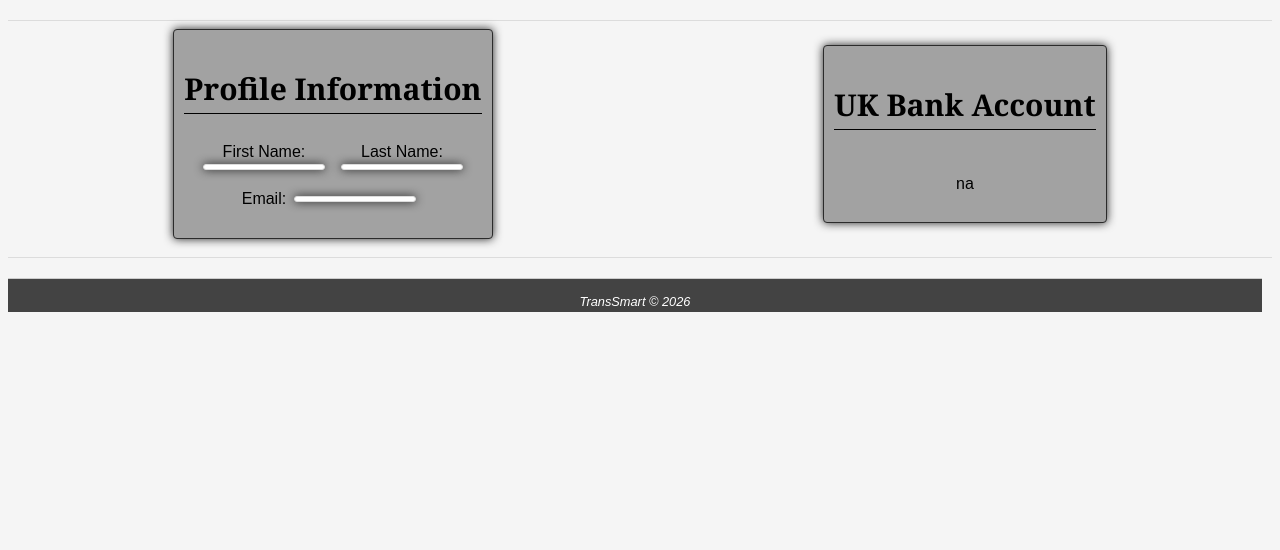
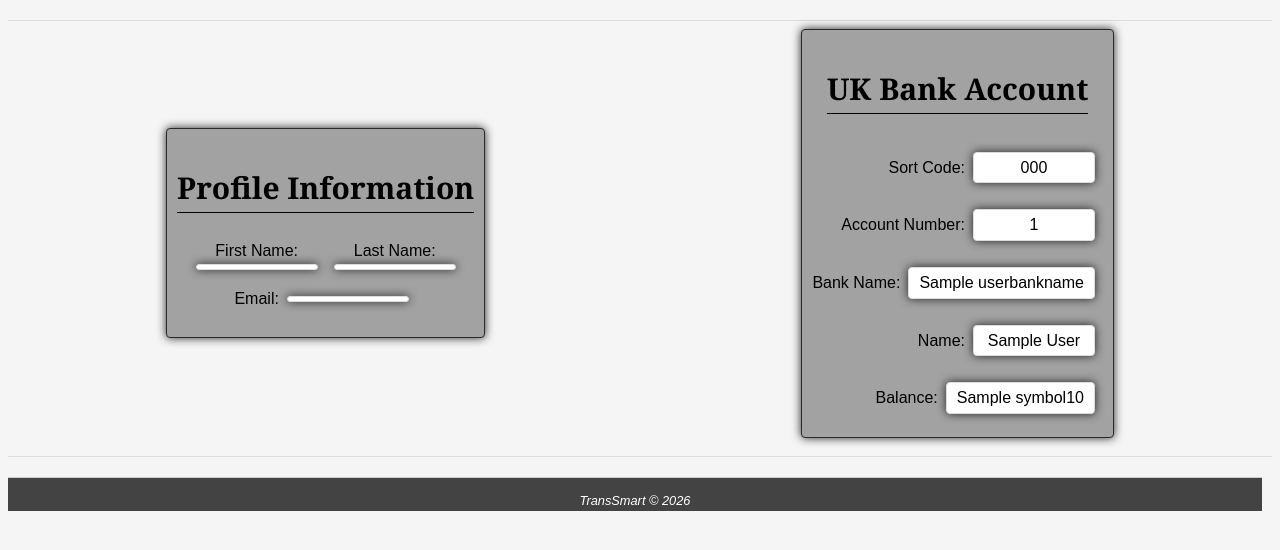
Before and after one commit to mikdmassive/SoloProjectSem2Year1, a Flask app: template website_code/templates/profile.html in a window 1280 px wide. Shown: the part 138-688 px from the top of the page. Run offline with Flask 3, Linux system fonts and the light colour scheme; the template is opened without the code that fills it: most values are stand-ins (such as "Sample title", 1, 10 or a date in 2020).

Commit message:
bank account linking

```diff
--- a/website_code/app.py
+++ b/website_code/app.py
@@ -22,6 +22,44 @@ def loginChecker():
         return ""
     else:
         return session["user_email"]
+def returnBankNameFromSortCode(sc):
+    conn = mysql.connector.connect(**db_config)
+    cursor = conn.cursor(dictionary=True)
+    cursor.execute("SELECT * FROM bank WHERE SortCode = %s",(sc,))
+    bank = cursor.fetchone()
+    cursor.close()
+    if bank:
+        return bank["BankName"]
+    else:
+        return ""
+def returnBankAcc(an,sc):
+    if an is not None and sc is not None:
+        conn = mysql.connector.connect(**db_config)
+        cursor = conn.cursor(dictionary=True)
+        cursor.execute("SELECT * FROM bank_account WHERE SortCode = '"+sc+"' AND AccountNumber = '"+an+"';")
+        bankacc = cursor.fetchone()
+        cursor.close()
+        if bankacc:
+            return bankacc
+        else:
+            return ""
+    else:
+        return ""
+
+def getCurrencyFromID(id):
+    if id is not None:
+        conn = mysql.connector.connect(**db_config)
+        cursor = conn.cursor(dictionary=True)
+        cursor.execute("SELECT * FROM currency WHERE CurrencyID = '"+id+"';")
+        cs = cursor.fetchone()
+        cursor.close()
+        if cs:
+            return cs
+        else:
+            return ""
+    else:
+        return ""
+
 # input validations
 def emailValidChecker(email):
     regExpression_Email = r"^[^@\s]+@[^@\s]+\.[^@\s]+$"
@@ -61,13 +99,49 @@ def exchange_rates():
     return render_template('exchange_rates.html',user = getUserFromEmail(loginChecker()))
 
 
-@app.route('/profile')
+@app.route('/profile',methods=["GET","POST"])
 def profile():
     user = getUserFromEmail(loginChecker())
     if user:
-        return render_template('profile.html',user=user)
+        userbankacc = returnBankAcc(user["UKBankAcc_AccountNumber"],user["UKBankAcc_SortCode"])
+        userbankname = returnBankNameFromSortCode(user["UKBankAcc_SortCode"])
+        currency = ""
+        if userbankacc:
+            currency = getCurrencyFromID(userbankacc["CurrencyID"])
+        if request.method =="POST":
+            accountnumber = request.form["accountnumber"]
+            sortcode = request.form["sortcode"]
+            password = request.form["password"]
+            bankacc = returnBankAcc(accountnumber,sortcode)
+
+
+            if bankacc:
+                if bankacc["CurrencyID"] == "GBP":
+                    if password == bankacc["Password"]:
+                        conn = mysql.connector.connect(**db_config)
+                        cursor = conn.cursor()
+                        cursor.execute(
+                            "UPDATE `transsmartdatabase`.`user` SET `UKBankAcc_AccountNumber` = %s , `UKBankAcc_SortCode` = %s WHERE `Email`= %s;",
+                            (accountnumber,sortcode,user["Email"])
+                        )
+                        conn.commit()
+                        cursor.close()
+                        return redirect(url_for('profile'))
+
+                    else:
+                        flash("Incorrect password.","error")
+
+                else:
+                    flash("The currency in this account is not GBP.","error")
+
+            else:
+                flash("Bank Account not found.","error")
+
+        return render_template('profile.html',user=user,userbankacc = userbankacc,userbankname=userbankname,currency=currency)
     else:
         return redirect(url_for('home'))
+
+
 @app.route('/login',methods=["GET","POST"])
 def login():
     if loginChecker()=="":
--- a/website_code/static/styles/style.css
+++ b/website_code/static/styles/style.css
@@ -129,6 +129,11 @@ nav ul li :hover {
 }
 .flexrow.spacearound{
   justify-content: space-around;
+}
+.right{
+  justify-content: right;
+  align-items: end;
+  text-align: right;
 }
 
 footer {
--- a/website_code/templates/profile.html
+++ b/website_code/templates/profile.html
@@ -25,10 +25,50 @@
     </div>
     <div class="insidesection grayBack">
         <h2 class="underline">UK Bank Account</h2>
-        {% if user.UKBankAcc_AccountNumber %}
-            <p>ye</p>
+        {% if userbankacc and userbankname %}
+            <div class="flex right">
+                <div class="flexrow">
+                    <p>Sort Code:</p>
+                    <p class="roundedbox">{{ userbankacc.SortCode }}</p>
+                </div>
+                <div class="flexrow">
+                    <p>Account Number:</p>
+                    <p class="roundedbox">{{ userbankacc.AccountNumber }}</p>
+                </div>
+                <div class="flexrow">
+                    <p>Bank Name:</p>
+                    <p class="roundedbox">{{ userbankname }}</p>
+                </div>
+                <div class="flexrow">
+                    <p>Name:</p>
+                    <p class="roundedbox">{{ userbankacc.First_Name }} {{ userbankacc.Last_Name }}</p>
+                </div>
+                <div class="flexrow">
+                    <p>Balance:</p>
+                    <p class="roundedbox">{{ currency.Symbol }}{{ userbankacc.Balance }}</p>
+                </div>
+            </div>
         {% else %}
-            <p>na</p>
+            <p>Please enter your sortcode, account number, and password below.</p>
+            <form method="post">
+                <label for ="sortcode">Sort Code</label>
+                <input type="text" name="sortcode" id = "sortcode"></input>
+                <label for ="accountnumber">Account Number</label>
+                <input type="text" name="accountnumber" id = "accountnumber"></input>
+                <label for ="password">Password</label>
+                <input type="password" name="password" id = "password"></input><br/>
+                {% with messages = get_flashed_messages(with_categories = true) %}
+                    {% if messages %}
+                        {% for category, msg in messages %}
+                            <div class = "flash {{ category }}">
+                                {{ msg }}
+                            </div>
+                        {% endfor %}
+                        <br/>
+                    {% endif %}
+                {% endwith %}
+                <button type ="submit">Add</button>
+            </form>
         {% endif %}
     </div>
 
```
